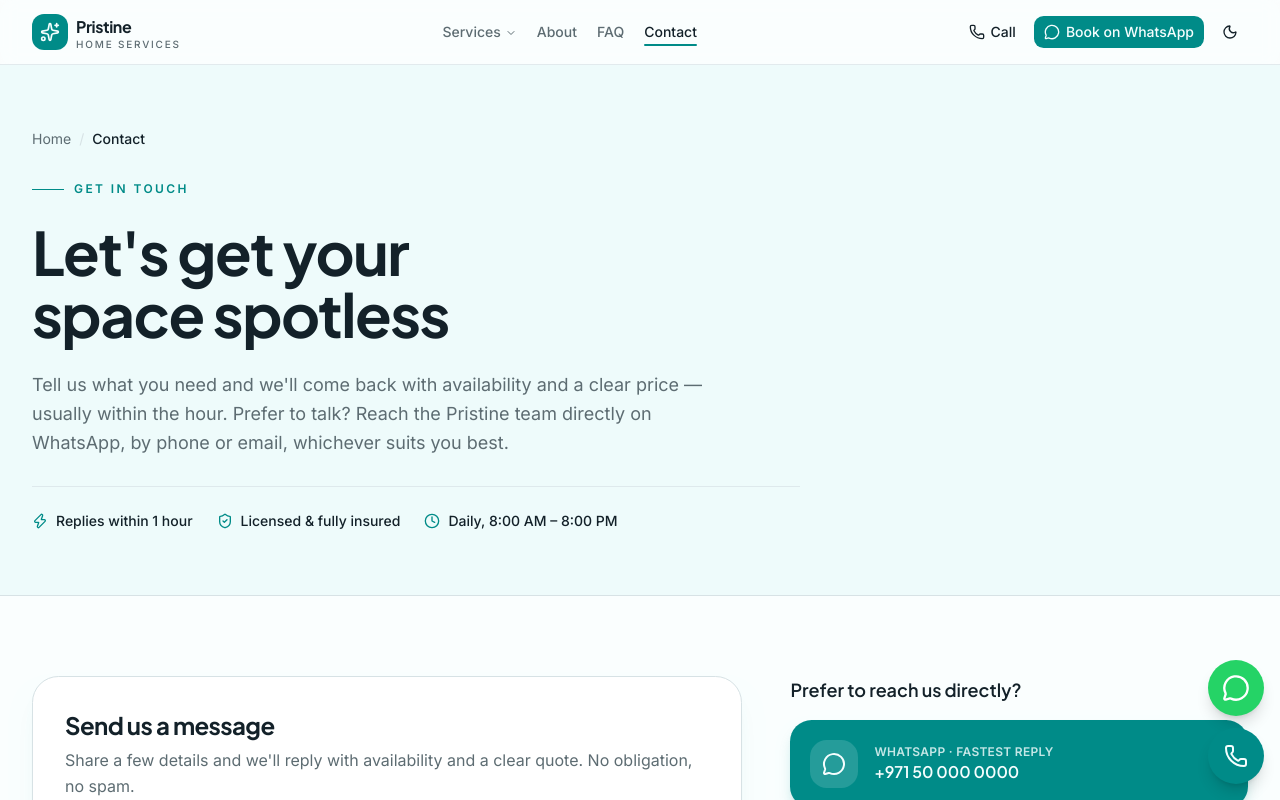
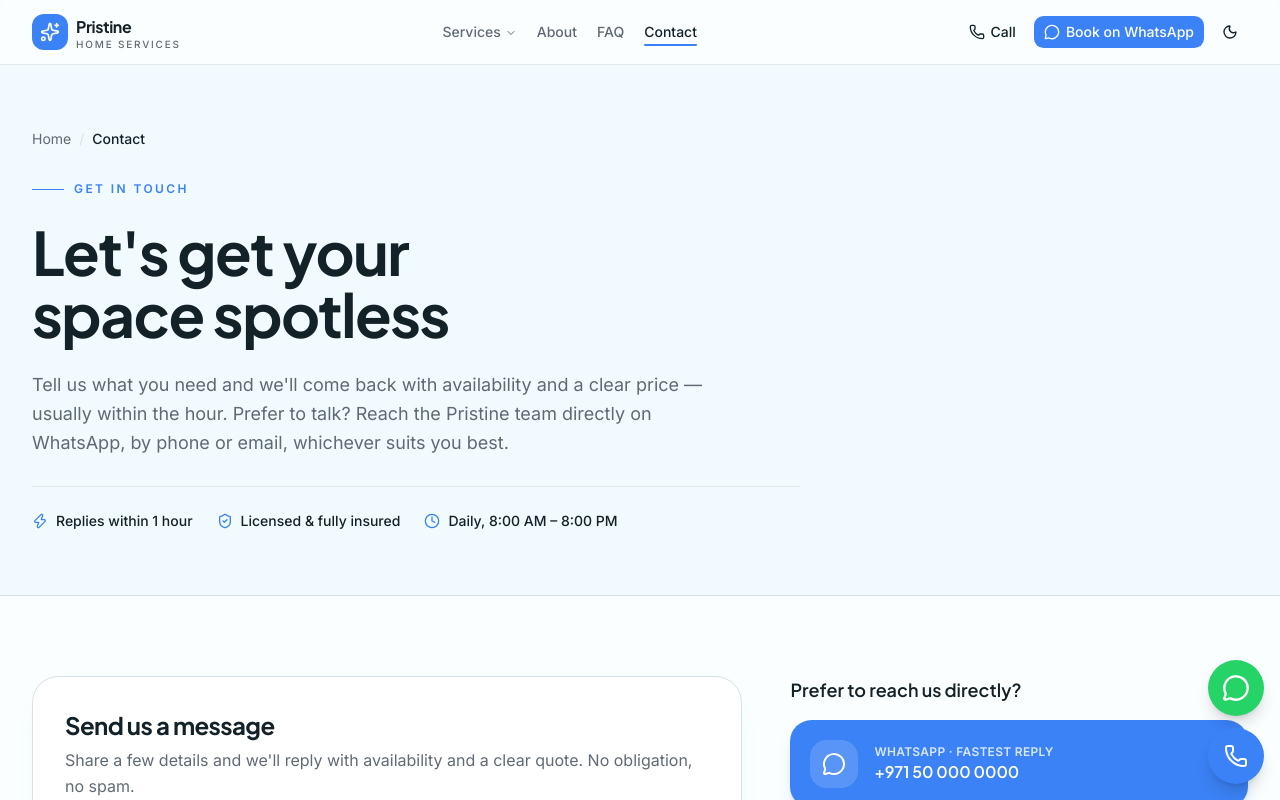
Before and after one commit to SameerRifat/premium-cleaning-website, a Next.js app: page /contact in a window 1280 px wide. Shown: the top 800 px of the page. Built offline with nearby package versions, Linux system fonts and the light colour scheme.

Commit message:
feat: update color scheme to blue-green gradient
Co-authored-by: SameerRifat <126556943+SameerRifat@users.noreply.github.com>

```diff
--- a/app/globals.css
+++ b/app/globals.css
@@ -32,6 +32,7 @@
   --color-secondary-foreground: var(--secondary-foreground);
   --color-secondary: var(--secondary);
   --color-primary-foreground: var(--primary-foreground);
+  --color-primary-end: var(--primary-end);
   --color-primary: var(--primary);
   --color-popover-foreground: var(--popover-foreground);
   --color-popover: var(--popover);
@@ -59,48 +60,45 @@
   --card-foreground: oklch(0.24 0.025 235);
   --popover: oklch(1 0 0);
   --popover-foreground: oklch(0.24 0.025 235);
-  /* Richer, more saturated jewel-toned teal (was flat oklch 0.094 chroma). */
-  --primary: oklch(0.56 0.132 192);
-  --primary-foreground: oklch(0.99 0.01 195);
-  --secondary: oklch(0.955 0.026 190);
-  --secondary-foreground: oklch(0.34 0.06 200);
-  --muted: oklch(0.965 0.008 220);
-  --muted-foreground: oklch(0.52 0.02 225);
-  --accent: oklch(0.93 0.045 185);
-  --accent-foreground: oklch(0.32 0.07 200);
+  /* Brand anchors: blue-500 (#3b82f6) → green-500 (#22c55e) gradient. */
+  --primary: #3b82f6;
+  --primary-end: #22c55e;
+  --primary-foreground: #ffffff;
+  --secondary: oklch(0.955 0.022 240);
+  --secondary-foreground: oklch(0.34 0.06 250);
+  --muted: oklch(0.965 0.008 240);
+  --muted-foreground: oklch(0.52 0.02 245);
+  --accent: oklch(0.94 0.04 230);
+  --accent-foreground: oklch(0.32 0.08 255);
   --destructive: oklch(0.577 0.245 27.325);
-  --border: oklch(0.905 0.012 220);
-  --input: oklch(0.905 0.012 220);
-  --ring: oklch(0.56 0.132 192);
-  --chart-1: oklch(0.56 0.132 192);
-  --chart-2: oklch(0.68 0.13 168);
-  --chart-3: oklch(0.55 0.12 215);
-  --chart-4: oklch(0.74 0.12 150);
-  --chart-5: oklch(0.46 0.1 240);
+  --border: oklch(0.905 0.012 235);
+  --input: oklch(0.905 0.012 235);
+  --ring: #3b82f6;
+  --chart-1: #3b82f6;
+  --chart-2: #22c55e;
+  --chart-3: oklch(0.6 0.13 220);
+  --chart-4: oklch(0.7 0.13 160);
+  --chart-5: oklch(0.5 0.12 260);
   --radius: 0.75rem;
   /* Deep teal-ink surface for premium high-contrast bands (e.g. the stats moment). */
   --ink: oklch(0.26 0.04 225);
   --ink-foreground: oklch(0.97 0.006 200);
   --ink-muted: oklch(0.74 0.025 210);
-  --sidebar: oklch(0.99 0.006 200);
-  --sidebar-foreground: oklch(0.24 0.025 235);
-  --sidebar-primary: oklch(0.56 0.132 192);
-  --sidebar-primary-foreground: oklch(0.99 0.01 195);
-  --sidebar-accent: oklch(0.93 0.045 185);
-  --sidebar-accent-foreground: oklch(0.32 0.07 200);
-  --sidebar-border: oklch(0.905 0.012 220);
-  --sidebar-ring: oklch(0.56 0.132 192);
+  --sidebar: oklch(0.99 0.006 240);
+  --sidebar-foreground: oklch(0.24 0.025 250);
+  --sidebar-primary: #3b82f6;
+  --sidebar-primary-foreground: #ffffff;
+  --sidebar-accent: oklch(0.94 0.04 230);
+  --sidebar-accent-foreground: oklch(0.32 0.08 255);
+  --sidebar-border: oklch(0.905 0.012 235);
+  --sidebar-ring: #3b82f6;
 
-  /* ── Gradient system (premium, gradient-first brand language) ──
-     Two-stop jewel-toned gradients: deep emerald → vibrant cyan/teal. */
-  --gradient-from: oklch(0.52 0.142 165);
-  --gradient-to: oklch(0.62 0.132 208);
-  --gradient-primary: linear-gradient(135deg, var(--gradient-from), var(--gradient-to));
-  --gradient-cta: linear-gradient(
-    135deg,
-    oklch(0.55 0.152 168),
-    oklch(0.6 0.142 200)
-  );
+  /* ── Gradient system (gradient-first brand language) ──
+     blue-500 (#3b82f6) → green-500 (#22c55e), left-to-right. */
+  --gradient-from: #3b82f6;
+  --gradient-to: #22c55e;
+  --gradient-primary: linear-gradient(to right, var(--gradient-from), var(--gradient-to));
+  --gradient-cta: linear-gradient(to right, #3b82f6, #22c55e);
   /* Directional dark overlay for hero photo legibility (strong on the left). */
   --gradient-overlay: linear-gradient(
     100deg,
@@ -119,40 +117,37 @@
   --card-foreground: oklch(0.96 0.006 200);
   --popover: oklch(0.245 0.024 235);
   --popover-foreground: oklch(0.96 0.006 200);
-  --primary: oklch(0.74 0.13 186);
-  --primary-foreground: oklch(0.18 0.03 230);
-  --secondary: oklch(0.3 0.03 225);
-  --secondary-foreground: oklch(0.95 0.01 200);
-  --muted: oklch(0.29 0.022 228);
-  --muted-foreground: oklch(0.72 0.02 210);
-  --accent: oklch(0.33 0.06 198);
-  --accent-foreground: oklch(0.95 0.01 195);
+  --primary: #3b82f6;
+  --primary-end: #22c55e;
+  --primary-foreground: #ffffff;
+  --secondary: oklch(0.3 0.03 245);
+  --secondary-foreground: oklch(0.95 0.01 240);
+  --muted: oklch(0.29 0.022 245);
+  --muted-foreground: oklch(0.72 0.02 240);
+  --accent: oklch(0.33 0.06 240);
+  --accent-foreground: oklch(0.95 0.01 235);
   --destructive: oklch(0.704 0.191 22.216);
   --border: oklch(1 0 0 / 12%);
   --input: oklch(1 0 0 / 15%);
-  --ring: oklch(0.74 0.13 186);
-  --chart-1: oklch(0.74 0.13 186);
-  --chart-2: oklch(0.78 0.13 162);
-  --chart-3: oklch(0.68 0.12 215);
-  --chart-4: oklch(0.8 0.12 145);
-  --chart-5: oklch(0.62 0.11 250);
-  --sidebar: oklch(0.245 0.024 235);
-  --sidebar-foreground: oklch(0.96 0.006 200);
-  --sidebar-primary: oklch(0.74 0.13 186);
-  --sidebar-primary-foreground: oklch(0.18 0.03 230);
-  --sidebar-accent: oklch(0.33 0.06 198);
-  --sidebar-accent-foreground: oklch(0.95 0.01 195);
+  --ring: #3b82f6;
+  --chart-1: #3b82f6;
+  --chart-2: #22c55e;
+  --chart-3: oklch(0.68 0.12 220);
+  --chart-4: oklch(0.78 0.13 160);
+  --chart-5: oklch(0.62 0.12 260);
+  --sidebar: oklch(0.245 0.024 245);
+  --sidebar-foreground: oklch(0.96 0.006 240);
+  --sidebar-primary: #3b82f6;
+  --sidebar-primary-foreground: #ffffff;
+  --sidebar-accent: oklch(0.33 0.06 240);
+  --sidebar-accent-foreground: oklch(0.95 0.01 235);
   --sidebar-border: oklch(1 0 0 / 12%);
-  --sidebar-ring: oklch(0.74 0.13 186);
+  --sidebar-ring: #3b82f6;
 
-  /* Brighter gradient stops read better against dark surfaces. */
-  --gradient-from: oklch(0.6 0.15 165);
-  --gradient-to: oklch(0.7 0.13 205);
-  --gradient-cta: linear-gradient(
-    135deg,
-    oklch(0.62 0.16 168),
-    oklch(0.7 0.14 200)
-  );
+  /* Blue → green gradient, brightened slightly for dark surfaces. */
+  --gradient-from: #3b82f6;
+  --gradient-to: #22c55e;
+  --gradient-cta: linear-gradient(to right, #3b82f6, #22c55e);
 }
 
 @media (prefers-color-scheme: dark) {
@@ -164,39 +159,36 @@
     --card-foreground: oklch(0.96 0.006 200);
     --popover: oklch(0.245 0.024 235);
     --popover-foreground: oklch(0.96 0.006 200);
-    --primary: oklch(0.74 0.13 186);
-    --primary-foreground: oklch(0.18 0.03 230);
-    --secondary: oklch(0.3 0.03 225);
-    --secondary-foreground: oklch(0.95 0.01 200);
-    --muted: oklch(0.29 0.022 228);
-    --muted-foreground: oklch(0.72 0.02 210);
-    --accent: oklch(0.33 0.06 198);
-    --accent-foreground: oklch(0.95 0.01 195);
+    --primary: #3b82f6;
+    --primary-end: #22c55e;
+    --primary-foreground: #ffffff;
+    --secondary: oklch(0.3 0.03 245);
+    --secondary-foreground: oklch(0.95 0.01 240);
+    --muted: oklch(0.29 0.022 245);
+    --muted-foreground: oklch(0.72 0.02 240);
+    --accent: oklch(0.33 0.06 240);
+    --accent-foreground: oklch(0.95 0.01 235);
     --destructive: oklch(0.704 0.191 22.216);
     --border: oklch(1 0 0 / 12%);
     --input: oklch(1 0 0 / 15%);
-    --ring: oklch(0.74 0.13 186);
-    --chart-1: oklch(0.74 0.13 186);
-    --chart-2: oklch(0.78 0.13 162);
-    --chart-3: oklch(0.68 0.12 215);
-    --chart-4: oklch(0.8 0.12 145);
-    --chart-5: oklch(0.62 0.11 250);
-    --sidebar: oklch(0.245 0.024 235);
-    --sidebar-foreground: oklch(0.96 0.006 200);
-    --sidebar-primary: oklch(0.74 0.13 186);
-    --sidebar-primary-foreground: oklch(0.18 0.03 230);
-    --sidebar-accent: oklch(0.33 0.06 198);
-    --sidebar-accent-foreground: oklch(0.95 0.01 195);
+    --ring: #3b82f6;
+    --chart-1: #3b82f6;
+    --chart-2: #22c55e;
+    --chart-3: oklch(0.68 0.12 220);
+    --chart-4: oklch(0.78 0.13 160);
+    --chart-5: oklch(0.62 0.12 260);
+    --sidebar: oklch(0.245 0.024 245);
+    --sidebar-foreground: oklch(0.96 0.006 240);
+    --sidebar-primary: #3b82f6;
+    --sidebar-primary-foreground: #ffffff;
+    --sidebar-accent: oklch(0.33 0.06 240);
+    --sidebar-accent-foreground: oklch(0.95 0.01 235);
     --sidebar-border: oklch(1 0 0 / 12%);
-    --sidebar-ring: oklch(0.74 0.13 186);
+    --sidebar-ring: #3b82f6;
 
-    --gradient-from: oklch(0.6 0.15 165);
-    --gradient-to: oklch(0.7 0.13 205);
-    --gradient-cta: linear-gradient(
-      135deg,
-      oklch(0.62 0.16 168),
-      oklch(0.7 0.14 200)
-    );
+    --gradient-from: #3b82f6;
+    --gradient-to: #22c55e;
+    --gradient-cta: linear-gradient(to right, #3b82f6, #22c55e);
   }
 }
 
--- a/components/home/contact-cta.tsx
+++ b/components/home/contact-cta.tsx
@@ -7,7 +7,7 @@ import { siteConfig, whatsappLink } from "@/lib/site-config"
 export function ContactCta() {
   return (
     <section className="mx-auto w-full max-w-7xl px-4 py-16 sm:px-6 lg:px-8">
-      <div className="relative overflow-hidden rounded-3xl bg-primary text-primary-foreground">
+      <div className="relative overflow-hidden rounded-3xl bg-gradient-cta text-primary-foreground">
         <div className="grid grid-cols-1 items-center gap-8 p-8 sm:p-12 lg:grid-cols-2 lg:p-16">
           <div className="flex flex-col gap-5">
             <h2 className="text-balance font-heading text-3xl font-bold tracking-tight sm:text-4xl">
```
